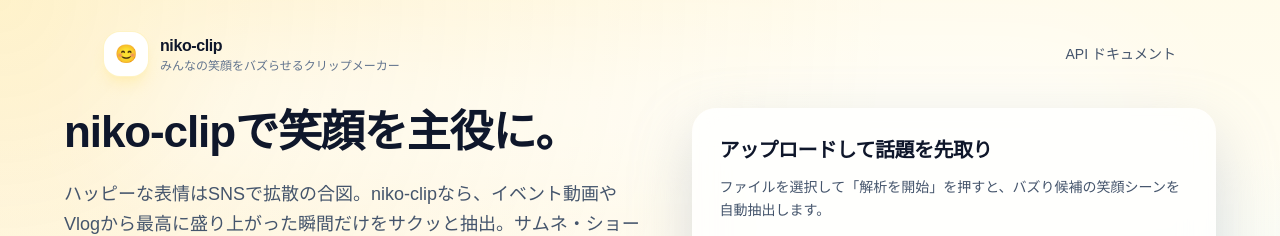
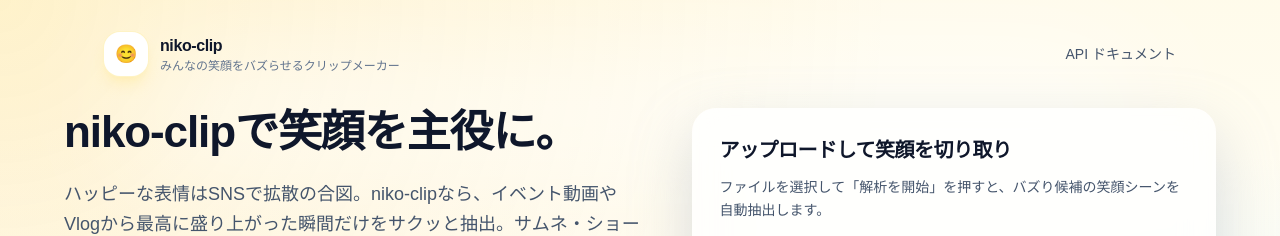
Before and after one commit to yukiharada1228/niko-clip, a Next.js app in the folder frontend/: page / in a window 1280 px wide. Shown: the top 236 px of the page. Built offline with nearby package versions, Linux system fonts and the light colour scheme; no server answers.

Commit message:
chore: tweak upload card copy

```diff
--- a/frontend/src/app/page.tsx
+++ b/frontend/src/app/page.tsx
@@ -275,7 +275,7 @@
 
             <section className="flex h-full flex-col justify-between rounded-3xl bg-white/80 p-6 shadow-[0_24px_60px_rgba(148,163,184,0.35)] backdrop-blur-lg sm:p-7">
               <div className="space-y-3">
-                <h2 className="text-xl font-semibold tracking-tight text-slate-900">アップロードして話題を先取り</h2>
+                <h2 className="text-xl font-semibold tracking-tight text-slate-900">アップロードして笑顔を切り取り</h2>
                 <p className="text-sm leading-relaxed text-slate-600">
                   ファイルを選択して「解析を開始」を押すと、バズり候補の笑顔シーンを自動抽出します。
                 </p>
```
